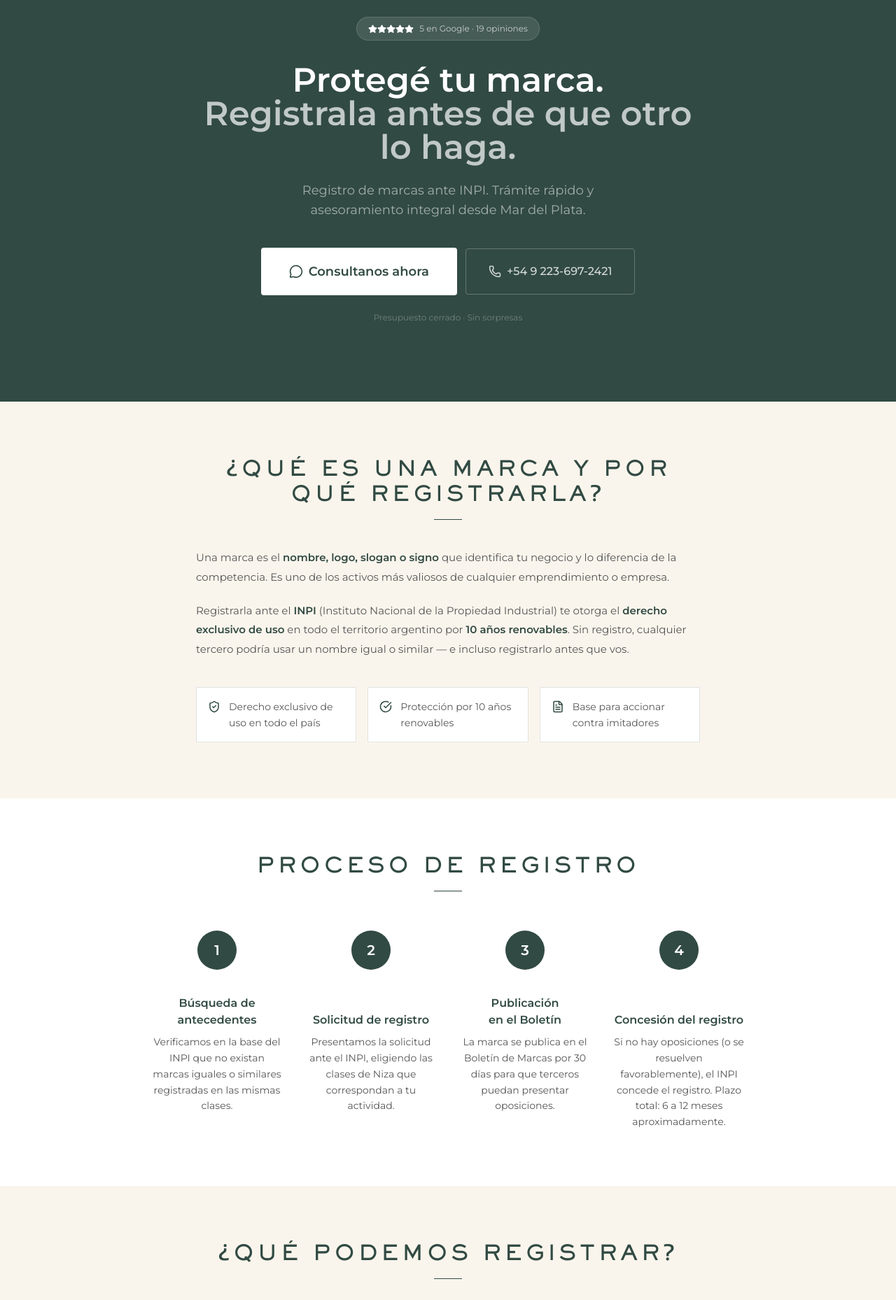
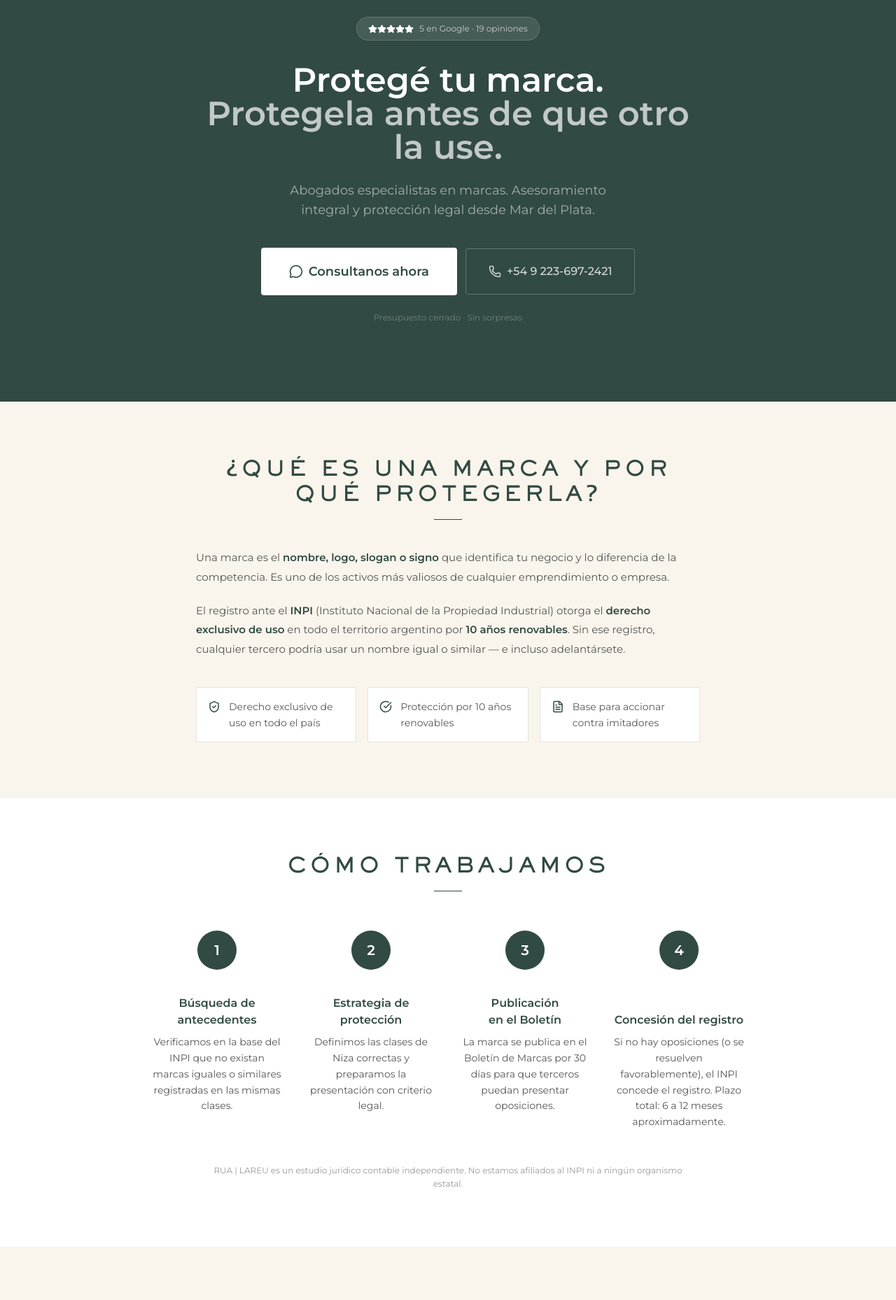
Before and after one commit to RuaLareu/rualareu-web, a Next.js app: page /landing/registro-de-marcas in a window 1280 px wide. Shown: the part 120-1978 px from the top of the page at 70% size. Built offline with nearby package versions, Linux system fonts and the light colour scheme.

Commit message:
refactor(landings): reencuadrar registro-de-marcas y limpiar meta descriptions por política Ads gubernamentales

```diff
--- a/src/app/landing/registro-de-marcas/page.tsx
+++ b/src/app/landing/registro-de-marcas/page.tsx
@@ -14,9 +14,9 @@ const PHONE = "+54 9 223-697-2421";
 const PHONE_RAW = "+5492236972421";
 
 export const metadata: Metadata = {
-  title: "Registro de Marcas Mar del Plata | INPI | Protegé tu Negocio | RUA | LAREU",
+  title: { absolute: "Abogados de Marcas en Mar del Plata | RUA | LAREU" },
   description:
-    "Registro de marcas ante INPI en Mar del Plata. Búsqueda de antecedentes, solicitud, oposiciones y renovación. Protegé tu negocio. Consultanos ahora.",
+    "Estudio de abogados en Mar del Plata especializado en marcas. Asesoramiento integral en propiedad intelectual, búsqueda de antecedentes y defensa ante oposiciones.",
   robots: { index: true, follow: true },
   alternates: { canonical: "/landing/registro-de-marcas" },
 };
@@ -25,7 +25,7 @@ const jsonLd = {
   "@context": "https://schema.org",
   "@type": "LegalService",
   name: "RUA | LAREU - Registro de Marcas",
-  description: "Registro de marcas ante INPI. Asesoramiento en propiedad intelectual en Mar del Plata.",
+  description: "Estudio jurídico en Mar del Plata especializado en propiedad intelectual y protección de marcas. Asesoramiento integral, búsqueda de antecedentes y defensa ante oposiciones.",
   url: "https://rualareu.com/landing/registro-de-marcas",
   telephone: "+54-9-223-697-2421",
   address: {
@@ -123,10 +123,10 @@ export default function RegistroMarcasLanding() {
             <h1 className="text-white text-3xl sm:text-4xl lg:text-4xl xl:text-5xl font-bold leading-tight mb-6">
               Protegé tu marca.
               <br />
-              <span className="text-white/70">Registrala antes de que otro lo haga.</span>
+              <span className="text-white/70">Protegela antes de que otro la use.</span>
             </h1>
             <p className="text-white/55 text-base sm:text-lg leading-relaxed max-w-lg mx-auto mb-10">
-              Registro de marcas ante INPI. Trámite rápido y asesoramiento integral desde Mar del Plata.
+              Abogados especialistas en marcas. Asesoramiento integral y protección legal desde Mar del Plata.
             </p>
 
             <div className="flex flex-col sm:flex-row items-stretch sm:items-center justify-center gap-3 mb-6">
@@ -157,7 +157,7 @@ export default function RegistroMarcasLanding() {
         <section className="py-20 bg-background">
           <div className="max-w-3xl mx-auto px-6">
             <h2 className="font-sackers-heavy text-primary text-2xl sm:text-3xl text-center mb-4">
-              ¿Qué es una marca y por qué registrarla?
+              ¿Qué es una marca y por qué protegerla?
             </h2>
             <div className="w-10 h-px bg-accent mx-auto mb-10" />
 
@@ -168,11 +168,11 @@ export default function RegistroMarcasLanding() {
                 valiosos de cualquier emprendimiento o empresa.
               </p>
               <p>
-                Registrarla ante el <strong className="text-primary">INPI</strong> (Instituto Nacional
-                de la Propiedad Industrial) te otorga el <strong className="text-primary">derecho
+                El registro ante el <strong className="text-primary">INPI</strong> (Instituto Nacional
+                de la Propiedad Industrial) otorga el <strong className="text-primary">derecho
                 exclusivo de uso</strong> en todo el territorio argentino por <strong className="text-primary">10
-                años renovables</strong>. Sin registro, cualquier tercero podría usar un nombre igual
-                o similar — e incluso registrarlo antes que vos.
+                años renovables</strong>. Sin ese registro, cualquier tercero podría usar un nombre igual
+                o similar — e incluso adelantársete.
               </p>
             </div>
 
@@ -200,7 +200,7 @@ export default function RegistroMarcasLanding() {
         <section className="py-20 bg-white">
           <div className="max-w-4xl mx-auto px-6">
             <h2 className="font-sackers-heavy text-primary text-2xl sm:text-3xl text-center mb-4">
-              Proceso de registro
+              Cómo trabajamos
             </h2>
             <div className="w-10 h-px bg-accent mx-auto mb-14" />
 
@@ -213,8 +213,8 @@ export default function RegistroMarcasLanding() {
                 },
                 {
                   step: "2", icon: FileText,
-                  title: "Solicitud de registro",
-                  desc: "Presentamos la solicitud ante el INPI, eligiendo las clases de Niza que correspondan a tu actividad.",
+                  title: "Estrategia de protección",
+                  desc: "Definimos las clases de Niza correctas y preparamos la presentación con criterio legal.",
                 },
                 {
                   step: "3", icon: Layers,
@@ -236,6 +236,11 @@ export default function RegistroMarcasLanding() {
                 </div>
               ))}
             </div>
+
+            <p className="text-text-secondary/60 text-xs text-center max-w-2xl mx-auto mt-12 leading-relaxed">
+              RUA | LAREU es un estudio jurídico contable independiente. No estamos afiliados al INPI ni a
+              ningún organismo estatal.
+            </p>
           </div>
         </section>
 
@@ -245,7 +250,7 @@ export default function RegistroMarcasLanding() {
         <section className="py-20 bg-background">
           <div className="max-w-4xl mx-auto px-6">
             <h2 className="font-sackers-heavy text-primary text-2xl sm:text-3xl text-center mb-4">
-              ¿Qué podemos registrar?
+              ¿Qué tipos de marca existen?
             </h2>
             <div className="w-10 h-px bg-accent mx-auto mb-14" />
 
@@ -378,7 +383,7 @@ export default function RegistroMarcasLanding() {
             <FAQItem
               defaultOpen
               question="¿Cuánto cuesta registrar una marca?"
-              answer="El costo incluye la tasa oficial del INPI (que se paga por clase) y los honorarios profesionales por la búsqueda de antecedentes, la presentación y el seguimiento del trámite. Te damos un presupuesto cerrado antes de empezar para que sepas exactamente cuánto vas a invertir."
+              answer="El costo incluye la tasa oficial del INPI (que se paga por clase) y los honorarios profesionales por la búsqueda de antecedentes, la presentación y el seguimiento del proceso. Te damos un presupuesto cerrado antes de empezar para que sepas exactamente cuánto vas a invertir."
             />
             <FAQItem
               question="¿Cuánto tiempo tarda el registro?"
@@ -410,7 +415,7 @@ export default function RegistroMarcasLanding() {
               <span className="text-white/70">Protegela.</span>
             </h2>
             <p className="text-white/50 text-base mb-10">
-              Consultanos y te damos un presupuesto cerrado para registrar tu marca.
+              Consultanos y te damos un presupuesto cerrado para proteger tu marca.
             </p>
 
             <div className="flex flex-col sm:flex-row items-stretch sm:items-center justify-center gap-3 mb-8">
--- a/src/app/landing/sucesiones/page.tsx
+++ b/src/app/landing/sucesiones/page.tsx
@@ -23,7 +23,7 @@ const PHONE_RAW = "+5492236972421";
 export const metadata: Metadata = {
   title: { absolute: "Abogados de Sucesiones en Mar del Plata | RUA | LAREU" },
   description:
-    "¿Tenés que hacer una sucesión? Iniciamos y llevamos adelante todo el trámite sucesorio en Mar del Plata, hasta la inscripción de los bienes. Consultanos ahora.",
+    "¿Tenés que hacer una sucesión? Abogados de familia en Mar del Plata. Te acompañamos en todo el proceso sucesorio, hasta que los bienes queden a nombre de los herederos.",
   robots: { index: true, follow: true },
   alternates: { canonical: "/landing/sucesiones" },
 };
@@ -33,7 +33,7 @@ const jsonLd = {
   "@type": "LegalService",
   name: "RUA | LAREU - Abogados de Sucesiones",
   description:
-    "Abogados de sucesiones en Mar del Plata. Trámite sucesorio, declaratoria de herederos, inscripción de bienes y resolución de conflictos entre herederos.",
+    "Abogados de familia en Mar del Plata especializados en sucesiones. Asesoramiento en declaratoria de herederos, distribución de bienes y resolución de conflictos entre herederos.",
   url: "https://rualareu.com/landing/sucesiones",
   telephone: "+54-9-223-697-2421",
   address: {
```
